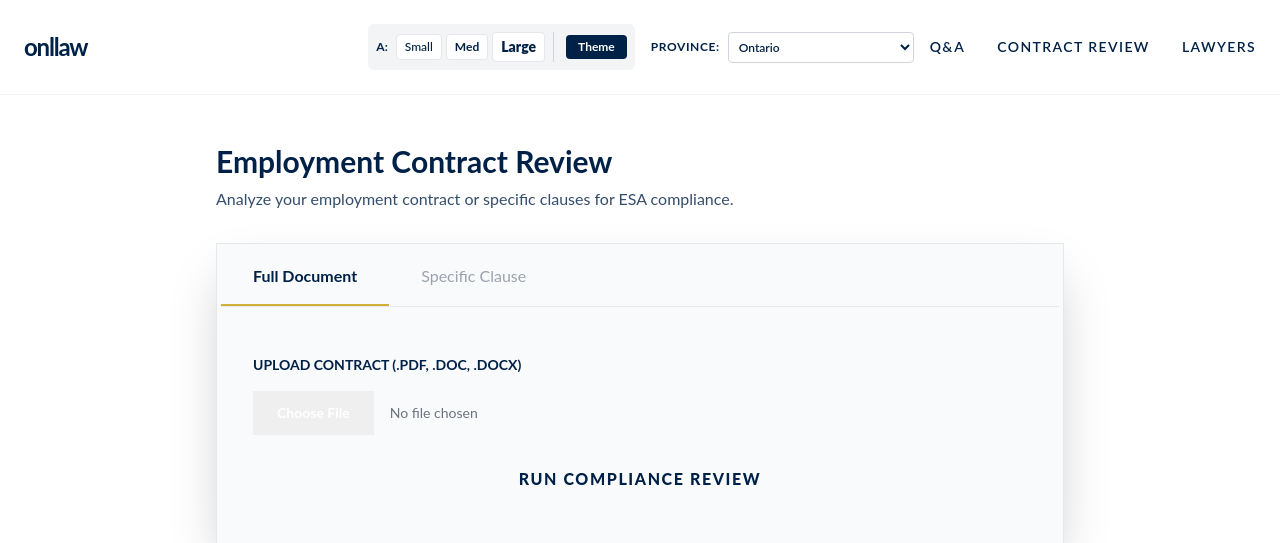
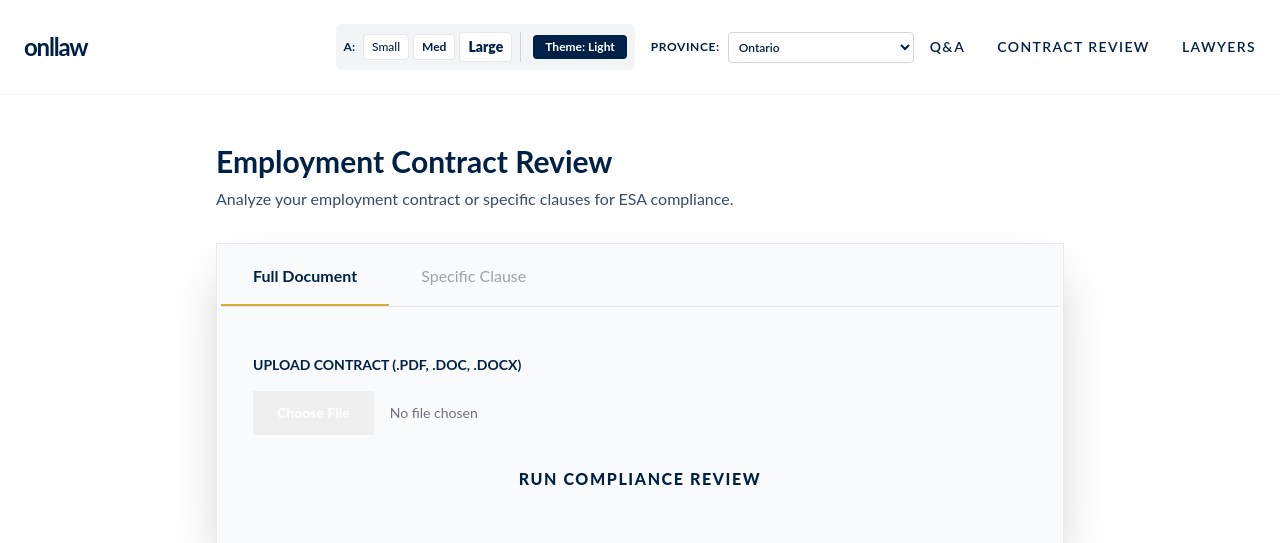
Before and after one commit to edimaudo/onllaw, a FastAPI app: page /audit in a window 1280 px wide. Shown: the top 543 px of the page. Run offline with FastAPI, Linux system fonts and the light colour scheme; some libraries are stand-ins or nearby versions.

Commit message:
Update base.html

```diff
--- a/templates/base.html
+++ b/templates/base.html
@@ -90,7 +90,7 @@
                 </div>
 
                 <button id="theme-toggle" onclick="toggleTheme()" class="px-3 py-1 text-xs font-bold bg-[#002147] text-white rounded hover:bg-opacity-90" aria-label="Toggle dark and light mode">
-                    Theme
+                    Theme: Light
                 </button>
             </div>
 
@@ -157,6 +157,14 @@
             localStorage.setItem('preferred-font-size', size);
         }
 
+        // Function to update the button text so the end-user actually knows the active state
+        function updateThemeButtonText(isDark) {
+            const themeBtn = document.getElementById('theme-toggle');
+            if (themeBtn) {
+                themeBtn.innerText = isDark ? "Theme: Dark" : "Theme: Light";
+            }
+        }
+
         function toggleTheme() {
             // Prevent theme changing on index.html per requirements
             const path = window.location.pathname;
@@ -165,6 +173,9 @@
             }
             const isDark = document.documentElement.classList.toggle('dark-theme');
             localStorage.setItem('preferred-theme', isDark ? 'dark' : 'light');
+
+            // Update the text instantly for the user
+            updateThemeButtonText(isDark);
         }
     </script>
 </body>
```
